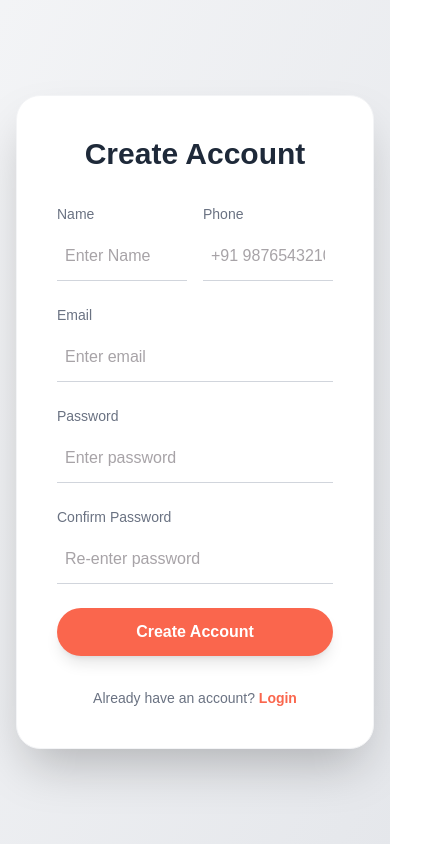
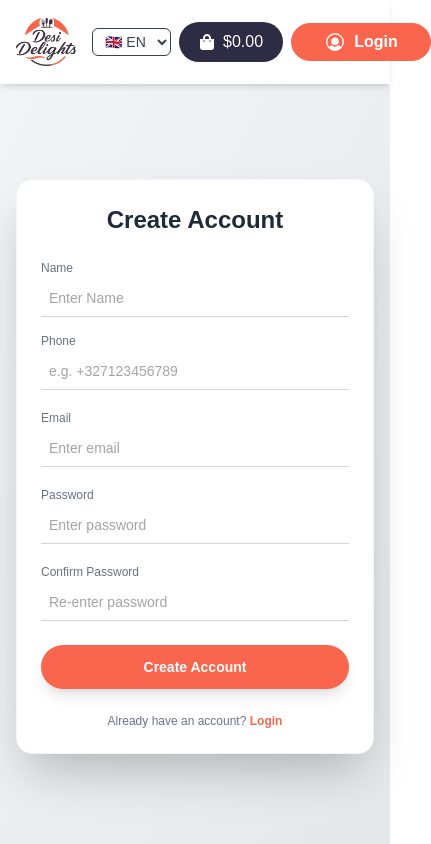
Before and after one commit to OpenMind-IT-Solution/DesiDelights-Customer-FE, a Next.js app: page /register in a window 390 px wide. Shown: the top 844 px of the page, 431 px wide, since content can reach past the window. Built offline with nearby package versions, Linux system fonts and the light colour scheme.

Commit message:
feat: improve auth flow, responsiveness, and remember me logic

```diff
--- a/package.json
+++ b/package.json
@@ -21,6 +21,7 @@
     "react": "^19.2.3",
     "react-dom": "^19.2.3",
     "react-icons": "^5.5.0",
+    "react-toastify": "^11.1.0",
     "swiper": "^12.0.2"
   },
   "devDependencies": {
--- a/src/app/layout.tsx
+++ b/src/app/layout.tsx
@@ -3,6 +3,8 @@ import {Geist, Geist_Mono} from "next/font/google";
 import {LanguageProvider} from "./context/LanguageContext";
 import {CartProvider} from "./context/CartContext";
 import LayoutWrapper from "@/components/LayoutWrapper";
+import { ToastContainer } from "react-toastify";
+import "react-toastify/dist/ReactToastify.css";
 import "./globals.css";
 
 const geistSans = Geist({
@@ -29,6 +31,7 @@ export default function RootLayout({children}: {children: React.ReactNode}) {
         <LanguageProvider>
           <CartProvider>
             <LayoutWrapper>{children}</LayoutWrapper>
+            <ToastContainer position="top-right" autoClose={3000} />
           </CartProvider>
         </LanguageProvider>
       </body>
--- a/src/app/register/page.tsx
+++ b/src/app/register/page.tsx
@@ -1,8 +1,9 @@
 "use client";
 
 import Link from "next/link";
-import {useRouter} from "next/navigation";
-import {useState} from "react";
+import { useRouter } from "next/navigation";
+import { useState } from "react";
+import { toast } from "react-toastify";
 
 export default function RegisterPage() {
   const router = useRouter();
@@ -17,41 +18,61 @@ export default function RegisterPage() {
 
   const [loading, setLoading] = useState(false);
 
+  const phoneRegex = /^\+?[1-9]\d{11,14}$/;
+  const emailRegex = /^[^\s@]+@[^\s@]+\.[^\s@]+$/;
+
   const handleChange = (e: React.ChangeEvent<HTMLInputElement>) => {
-    setForm({...form, [e.target.name]: e.target.value});
+    setForm({ ...form, [e.target.name]: e.target.value });
   };
 
-  const handleRegister = async () => {
-    const {name, email, phone, password, confirmPassword} = form;
+  const handleRegister = async (e?: React.FormEvent) => {
+    e?.preventDefault();
+    const { name, email, phone, password, confirmPassword } = form;
 
     // ✅ Validation
     if (!name || !email || !phone || !password || !confirmPassword) {
-      alert("All fields are required");
+      toast.error("All fields are required");
+      return;
+    }
+
+    if (!emailRegex.test(email)) {
+      toast.error("Please enter a valid email address");
+      return;
+    }
+
+    if (!phoneRegex.test(phone)) {
+      toast.error("Please enter a valid phone number with country code (e.g., +32...)");
+      return;
+    }
+
+    if (password.length < 6) {
+      toast.error("Password must be at least 6 characters long");
       return;
     }
 
     if (password !== confirmPassword) {
-      alert("Passwords do not match");
+      toast.error("Passwords do not match");
       return;
     }
 
     try {
       setLoading(true);
 
-      // 👉 If backend exists, call API here
-      // Example:
-      // const res = await fetch("/api/register", {
-      //   method: "POST",
-      //   headers: { "Content-Type": "application/json" },
-      //   body: JSON.stringify(form),
-      // });
+      const response = await fetch(`${process.env.NEXT_PUBLIC_API_BASE_URL}/website/auth/signup`, {
+        method: "POST",
+        headers: { "Content-Type": "application/json" },
+        body: JSON.stringify({
+          fullName: name,
+          email,
+          phoneNumber: phone,
+          password
+        }),
+      });
 
-      // if (!res.ok) throw new Error("Registration failed");
+      const data = await response.json();
 
-      // 👉 Temporary fake delay (remove later)
-      await new Promise((resolve) => setTimeout(resolve, 1000));
-
-      alert("Account created successfully ✅");
+      if (response.status === 201) {
+        toast.success("Account created successfully ✅");
 
         // ✅ Clear form
         setForm({
@@ -64,82 +85,86 @@ export default function RegisterPage() {
 
         // ✅ Redirect to login page
         router.push("/login");
+      } else {
+        toast.error(data.message || "Registration failed ❌");
+      }
     } catch (error) {
       console.error(error);
-      alert("Something went wrong ❌");
+      toast.error("Something went wrong ❌");
     } finally {
       setLoading(false);
     }
   };
 
   return (
-    <div className="min-h-screen flex items-center justify-center bg-gradient-to-br from-gray-100 to-gray-200 px-4">
-      <div className="w-full max-w-lg bg-white p-10 rounded-3xl shadow-2xl border border-gray-100">
+    <div className="min-h-[calc(100vh-80px)] flex flex-col items-center justify-center bg-gradient-to-br from-gray-100 to-gray-200 px-4 py-10">
+      <div className="w-full max-w-lg bg-white p-6 sm:p-10 rounded-2xl sm:rounded-3xl shadow-2xl border border-gray-100">
         {/* Heading */}
-        <div className="text-center mb-8">
-          <h2 className="text-3xl font-bold text-gray-800">Create Account</h2>
+        <div className="text-center mb-6 sm:mb-8">
+          <h2 className="text-2xl sm:text-3xl font-bold text-gray-800">Create Account</h2>
         </div>
 
-        {/* Name + Phone */}
-        <div className="grid grid-cols-2 gap-4 mb-6">
+        <form onSubmit={handleRegister}>
+          {/* Name + Phone - Responsive Grid */}
+          <div className="grid grid-cols-1 sm:grid-cols-2 gap-4 mb-5 sm:mb-6">
             <div>
-            <label className="text-sm text-gray-500 mb-2 block">Name</label>
+              <label className="text-xs sm:text-sm text-gray-500 mb-1 sm:mb-2 block">Name</label>
               <input
                 name="name"
                 type="text"
                 value={form.name}
                 onChange={handleChange}
                 placeholder="Enter Name"
-              className="w-full px-2 py-3 border-b border-gray-300 outline-none
-              focus:border-[#FA664D] transition bg-transparent"
+                className="w-full px-2 py-2 sm:py-3 border-b border-gray-300 outline-none
+                focus:border-[#FA664D] transition bg-transparent text-sm sm:text-base"
               />
             </div>
 
             <div>
-            <label className="text-sm text-gray-500 mb-2 block">Phone</label>
+              <label className="text-xs sm:text-sm text-gray-500 mb-1 sm:mb-2 block">Phone</label>
               <input
                 name="phone"
                 type="tel"
                 value={form.phone}
                 onChange={handleChange}
-              placeholder="+91 9876543210"
-              className="w-full px-2 py-3 border-b border-gray-300 outline-none
-              focus:border-[#FA664D] transition bg-transparent"
+                placeholder="e.g. +327123456789"
+                className="w-full px-2 py-2 sm:py-3 border-b border-gray-300 outline-none
+                focus:border-[#FA664D] transition bg-transparent text-sm sm:text-base"
               />
             </div>
           </div>
 
           {/* Email */}
-        <div className="mb-6">
-          <label className="text-sm text-gray-500 mb-2 block">Email</label>
+          <div className="mb-5 sm:mb-6">
+            <label className="text-xs sm:text-sm text-gray-500 mb-1 sm:mb-2 block">Email</label>
             <input
               name="email"
               type="email"
               value={form.email}
               onChange={handleChange}
               placeholder="Enter email"
-            className="w-full px-2 py-3 border-b border-gray-300 outline-none
-            focus:border-[#FA664D] transition bg-transparent"
+              className="w-full px-2 py-2 sm:py-3 border-b border-gray-300 outline-none
+              focus:border-[#FA664D] transition bg-transparent text-sm sm:text-base"
             />
           </div>
 
           {/* Password */}
-        <div className="mb-6">
-          <label className="text-sm text-gray-500 mb-2 block">Password</label>
+          <div className="mb-5 sm:mb-6">
+            <label className="text-xs sm:text-sm text-gray-500 mb-1 sm:mb-2 block">Password</label>
             <input
               name="password"
               type="password"
               value={form.password}
               onChange={handleChange}
               placeholder="Enter password"
-            className="w-full px-2 py-3 border-b border-gray-300 outline-none
-            focus:border-[#FA664D] transition bg-transparent"
+              className="w-full px-2 py-2 sm:py-3 border-b border-gray-300 outline-none
+              focus:border-[#FA664D] transition bg-transparent text-sm sm:text-base"
             />
           </div>
 
           {/* Confirm Password */}
-        <div className="mb-6">
-          <label className="text-sm text-gray-500 mb-2 block">
+          <div className="mb-6 sm:mb-8">
+            <label className="text-xs sm:text-sm text-gray-500 mb-1 sm:mb-2 block">
               Confirm Password
             </label>
             <input
@@ -148,24 +173,25 @@ export default function RegisterPage() {
               value={form.confirmPassword}
               onChange={handleChange}
               placeholder="Re-enter password"
-            className="w-full px-2 py-3 border-b border-gray-300 outline-none
-            focus:border-[#FA664D] transition bg-transparent"
+              className="w-full px-2 py-2 sm:py-3 border-b border-gray-300 outline-none
+              focus:border-[#FA664D] transition bg-transparent text-sm sm:text-base"
             />
           </div>
 
           {/* Button */}
           <button
-          onClick={handleRegister}
+            type="submit"
             disabled={loading}
             className="w-full py-3 rounded-full bg-[#FA664D] text-white font-semibold
             hover:bg-[#e85a43] transition-all duration-200 shadow-lg
-          hover:shadow-xl active:scale-[0.98] disabled:opacity-70"
+            hover:shadow-xl active:scale-[0.98] disabled:opacity-70 text-sm sm:text-base"
           >
             {loading ? "Creating Account..." : "Create Account"}
           </button>
+        </form>
 
         {/* Login Link */}
-        <p className="text-center text-sm text-gray-500 mt-8">
+        <p className="text-center text-xs sm:text-sm text-gray-500 mt-6 sm:mt-8">
           Already have an account?{" "}
           <Link
             href="/login"
--- a/src/components/LayoutWrapper.tsx
+++ b/src/components/LayoutWrapper.tsx
@@ -8,9 +8,7 @@ export default function LayoutWrapper({children}: {children: React.ReactNode}) {
   const pathname = usePathname();
 
   const hideRoutes = [
-    "/login",
     "/forgot-password",
-    "/register",
     "/verify",
     "/reset-password",
     "/guest-login",
@@ -19,10 +17,12 @@ export default function LayoutWrapper({children}: {children: React.ReactNode}) {
   const hideLayout = hideRoutes.includes(pathname);
 
   return (
-    <>
+    <div className="flex flex-col min-h-screen">
       {!hideLayout && <Header />}
-      {children}
+      <main className="flex-grow">
+        {children}
+      </main>
       {!hideLayout && <Footer />}
-    </>
+    </div>
   );
 }
--- a/src/components/common/Header/Header.tsx
+++ b/src/components/common/Header/Header.tsx
@@ -14,19 +14,29 @@ const Header = () => {
 
   return (
     <>
-      <header className="sticky top-0 shadow-md py-4 bg-white z-50">
-        <div className="px-20">
-          <div className="flex justify-between items-center gap-6">
-            <Image src="/images/logo.png" alt="Logo" width={90} height={90} />
+      <header className="sticky top-0 shadow-md py-3 sm:py-4 bg-white z-50">
+        <div className="px-4 sm:px-8 lg:px-20">
+          <div className="flex justify-between items-center gap-4 sm:gap-6">
+            <div className="flex-shrink-0">
+              <Image
+                src="/images/logo.png"
+                alt="Logo"
+                width={80}
+                height={80}
+                className="w-[60px] h-[60px] sm:w-[90px] sm:h-[90px] object-contain"
+              />
+            </div>
 
-            <Menu />
+            <div className="hidden lg:block">
+              <Menu />
+            </div>
 
-            <div className="flex items-center gap-5">
-              <SearchComponent />
+            <div className="flex items-center gap-2 sm:gap-5">
+              <div className="hidden sm:block">
+                <SearchComponent />
+              </div>
               <LanguageDropdown />
-
               <CartButton onClick={() => setShowCart(true)} />
-
               <LoginButton />
             </div>
           </div>
--- a/src/components/common/Header/LoginButton.tsx
+++ b/src/components/common/Header/LoginButton.tsx
@@ -1,7 +1,7 @@
 "use client";
 
 import {useEffect, useState} from "react";
-import {useRouter} from "next/navigation";
+import {usePathname, useRouter} from "next/navigation";
 import {PiUserCircleFill} from "react-icons/pi";
 import {FiShoppingBag, FiEdit, FiKey, FiLogOut} from "react-icons/fi";
 import Button from "../Button/Button";
@@ -33,11 +33,17 @@ const LoginButton = () => {
     router.push("/");
   };
 
+  const pathname = usePathname();
+
   if (!user) {
+    const isLoginPage = pathname === "/login";
+    const buttonLink = isLoginPage ? "/register" : "/login";
+    const buttonText = isLoginPage ? "Sign Up" : t("login");
+
     return (
-      <Button link="/login">
+      <Button link={buttonLink} className="min-w-[140px] justify-center">
         <PiUserCircleFill size={22} />
-        {t("login")}
+        {buttonText}
       </Button>
     );
   }
```
Also changed, not shown: src/app/login/page.tsx (+159 -15 lines), 1 other file (tests, documents, lock files or other folders). Lines whose indentation alone changed are shown as unchanged.
